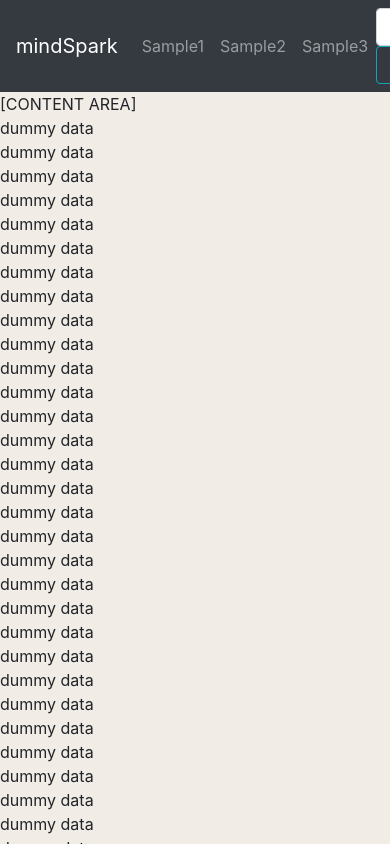
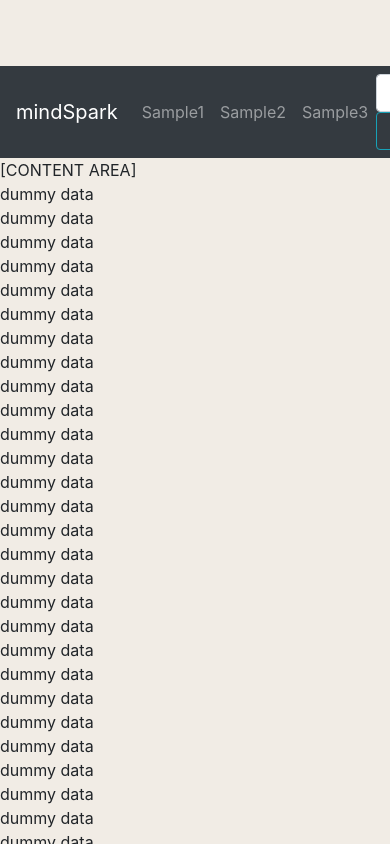
Before and after one commit to abansal98/mindSpark, a React (Create React App) app in the folder react-app/: page / in a window 390 px wide. Shown: the top 844 px of the page. Built offline with nearby package versions, Linux system fonts and the light colour scheme.

Commit message:
making responsive

```diff
--- a/react-app/src/index.css
+++ b/react-app/src/index.css
@@ -5,6 +5,11 @@ body {
     sans-serif;
   -webkit-font-smoothing: antialiased;
   -moz-osx-font-smoothing: grayscale;
-
+  padding-top: 7%;
   background-color: #f1ece5;
 }
+@media screen and (max-width: 500px) {
+  body {
+    padding-top: 17%;
+  }
+}
```
